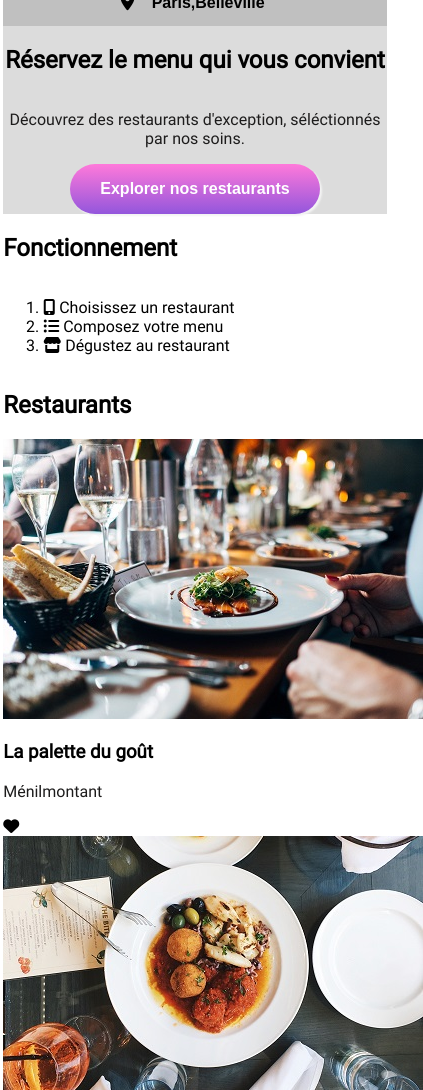
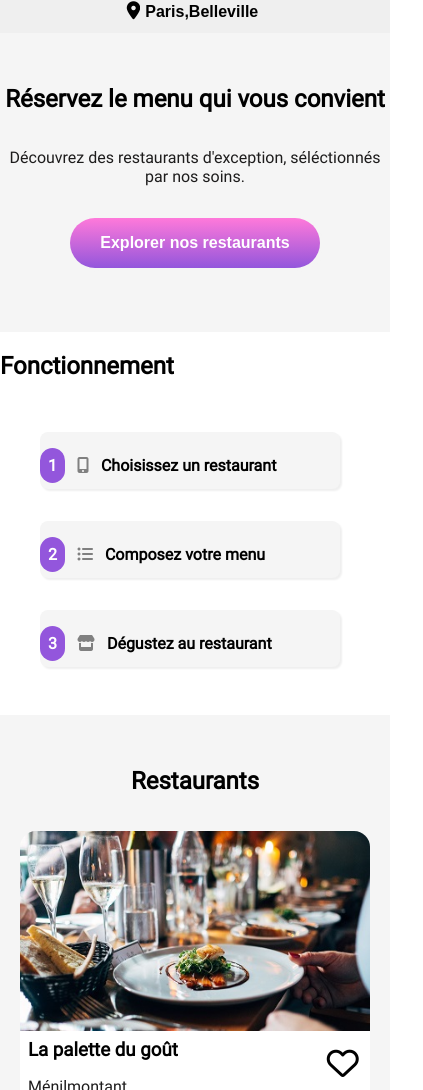
Before and after one commit to AichaMft/MonfortA-cha_03_10082021, a plain HTML site: page index.html in a window 390 px wide. Shown: the part 55-1145 px from the top of the page, 423 px wide, since content can reach past the window. Drawn offline with Linux system fonts and the light colour scheme.

Commit message:
index changement nom

```diff
--- a/accueil.html
+++ b/index.html
@@ -9,7 +9,7 @@
     </head>
     <body>
         <header>
-            <a href="accueil.html">
+            <a href="index.html">
                 <img class="logo" src="./public/images/ohmyfood@2x.svg" alt="logo">
             </a>
         </header>
@@ -49,9 +49,11 @@
                             <img class="menilmontant" src="./public/images/la_palette_du_gout.jpg" alt="photo du plat">
                         </a>
                         <figcaption>
+                            <div>
                                 <h3>La palette du goût</h3>
                                 <p>Ménilmontant</p>
-                            <i class="fas fa-heart"></i>
+                            </div>
+                                <i class="far fa-heart"></i>
                         </figcaption>
                     </figure>
                 </article>
@@ -61,9 +63,11 @@
                             <img class="charonne" src="./public/images/la_note_enchantee.jpg" alt="photo du plat">
                         </a>
                         <figcaption>
+                            <div>
                                 <h3>La note enchantée</h3>
                                 <p>Charonne</p>
-                            <i class="fas fa-heart"></i>
+                            </div>
+                            <i class="far fa-heart"></i>
                         </figcaption>
                     </figure>
                 </article>
@@ -73,9 +77,11 @@
                             <img class="citerouge" src="./public/images/a_la_francaise.jpg" alt="photo du plat">
                         </a>
                         <figcaption>
+                            <div>
                                 <h3>A la française</h3>
                                 <p>Cité Rouge</p>
-                            <i class="fas fa-heart"></i>
+                            </div>
+                            <i class="far fa-heart"></i>
                         </figcaption>
                     </figure>
                 </article>
@@ -85,26 +91,28 @@
                             <img class="foliemericourt" src="./public/images/le_delice_des_sens.jpg" alt="photo du plat">
                         </a>
                         <figcaption>
+                            <div>
                                 <h3>Le délice des sens</h3>
                                 <p>Folie-Méricourt</p>
-                            <i class="fas fa-heart"></i>
+                            </div>
+                            <i class="far fa-heart"></i>
                         </figcaption>
                     </figure>
                 </article>
         </section>
         <footer>
-            <a href="accueil.html">
+            <a href="index.html">
                 <h3>ohmyfood</h3>
             </a>
             <ul>
                 <li>
                     <a href="">
-                        <i class="fas fa-utensils"></i> Proposer un restaurant
+                        <i class="fas fa-utensils"></i>Proposer un restaurant
                     </a>
                 </li>
                 <li>
                     <a href="">
-                        <i class="fas fa-hands-helping"></i> Devenir partenaire
+                        <i class="fas fa-hands-helping"></i>Devenir partenaire
                     </a>
                 </li>
                 <li>
--- a/public/sass/composants/_boutons.scss
+++ b/public/sass/composants/_boutons.scss
@@ -1,10 +1,11 @@
 @import "../utils/variables";
 button {
     background-image: linear-gradient($secondary,$primary);
-    box-shadow: 2px 2px 2px $shadow;
+    box-shadow: 3px 3px 3px $shadow;
     border-radius: 2rem;
     width: 250px;
     height:50px;
+    margin:1rem 0 2rem 0;
     color:white;
     font-weight: 600;
     font-size: medium ;
--- a/public/sass/layout/_footer.scss
+++ b/public/sass/layout/_footer.scss
@@ -1,14 +1,31 @@
 footer {
     display: flex;
     flex-direction: column;
-    background-color: black;
+    background-color: rgb(32, 32, 32);
     color: white;
+    font-size: large;
     a {
         color: white;
+        text-decoration: none;
     }
     h3 {
-        font-family: 'shrikhand';}
+        font-family: 'shrikhand';
+        font-size: x-large;
+        font-weight: 400;
+        margin:1rem 0 0 2rem}
     ul {
         list-style: none;
+        margin-top:1rem;
+    }
+    li{
+        margin:0.2rem;
     }
 }
+.fas.fa-utensils{
+    margin-right:0.8rem;
+    font-size: small;
+}
+.fas.fa-hands-helping{
+    margin-right:0.4rem;
+    font-size: smaller;
+}
--- a/public/sass/layout/_header.scss
+++ b/public/sass/layout/_header.scss
@@ -2,4 +2,5 @@ header {
     display:flex;
     flex-direction: row;
     justify-content: space-around;
+    margin:0.3rem
 }
--- a/public/sass/style.scss
+++ b/public/sass/style.scss
@@ -8,9 +8,6 @@
 @import "./composants/boutons";
 @import "./layout/form";
 
-html{
-    padding: 0.2rem;
-}
 @media screen and (max-width:420px) {
     body {
         margin:0;
@@ -26,7 +23,8 @@ html{
         background-color:$background1 ;
         i{
             font-size: large;
-            padding:0.4rem;
+            margin:$petit-rem + 0.1;
+            margin-right: 0;
         }
         form{
             text-align: center;
@@ -35,8 +33,9 @@ html{
                 background-color: $background1;
                 border:none;
                 font-size: medium;
-                font-weight: bold;
-                padding: 0.5rem;
+                font-weight: 600;
+                margin: $petit-rem + 0.1;
+                margin-left:0;
                 text-align:center;
             }
         }
@@ -48,6 +47,7 @@ html{
         text-align: center;
         align-items: center;
         background-color: $background2 ;
+        padding:2rem 0;
     }
     p{
         font-weight: 300;
@@ -58,22 +58,86 @@ html{
         flex-direction: column;
         justify-content: space-between;
         ol{
+            list-style: none;
+            counter-reset: "li";
             display: flex;
             flex-direction: column;
             justify-content: space-between;
+            li{
+                counter-increment: li;
+                list-style-position:outside;
+                background-color: $background2;
+                font-weight: bold;
+                border:1px transparent $background2;
+                box-shadow: 2px 2px 2px $background1;
+                border-radius:0.5rem;
+                width:300px;
+                height: 25px;
+                margin:1rem 0 1rem 0;
+                padding:1rem 0 1rem 0;
+            }
+            li::before{
+                content:counter(li);
+                display: inline-block;
+                box-sizing: 1rem;
+                color: white;
+                background-color: $primary;
+                padding:$petit-rem;
+                border-radius: 1rem;
+                text-align: center;
+            }
         }
+    }
+    .fas.fa-mobile-alt , .fas.fa-list-ul , .fas.fa-store{
+        color:grey;
+        margin:0 0.5rem 0 0.5rem;
     }
     .restaurants{
         display:flex;
         flex-direction: column;
         justify-content: space-between;
-
-        article{
-            display: flex;
+        align-items: center;
+        background-color: $background2;
+        margin:1rem 0 1rem 0;
+        padding:2rem 0;
+        img{
+            width:350px;
+            height: 250px;
+            border-radius: 1rem 1rem 0 0;
+            margin:0;
+            float: inline-start;
+        }
+        a{
+            height: 200px;
         }
         figure{
+            display:flex;
+            flex-direction: column;
             margin:0;
+            border-radius: 1rem;
+            padding:1rem;
+                figcaption{
+                    display: flex;
+                    flex-direction: row;
+                    justify-content: space-between;
+                    background-color: white;
+                    margin:0;
+                    padding:0.5rem;
+                    border-radius: 0 0 1rem 1rem;
+                }
+            h3{
+                margin:0;
+            }
+            .far.fa-heart{
+               font-size: xx-large;
+               margin:0.5rem 0.2rem;
+               cursor: pointer;
+            }
+            .far.fa-heart:hover{
+                color:$secondary $primary;
+            }
         }
+
     }
     a {
         text-decoration: none; }
--- a/public/sass/utils/_variables.scss
+++ b/public/sass/utils/_variables.scss
@@ -1,6 +1,8 @@
 $primary:#9356DC;
 $secondary:#FF79da;
 $third:#99E2D0;
-$background1:#C0C0C0;
-$background2:#DCDCDC;
-$shadow:#f4f4f4;
+$background1: #EFEFEF;
+$background2: #F5F5F5;
+$shadow:$background2;
+$petit-rem:0.5rem;
+$gradient:linear-gradient($secondary,$primary);
```
Also changed, not shown: public/css/style.css, public/sass/css/_footer.css (added). Lines whose indentation alone changed are shown as unchanged.
